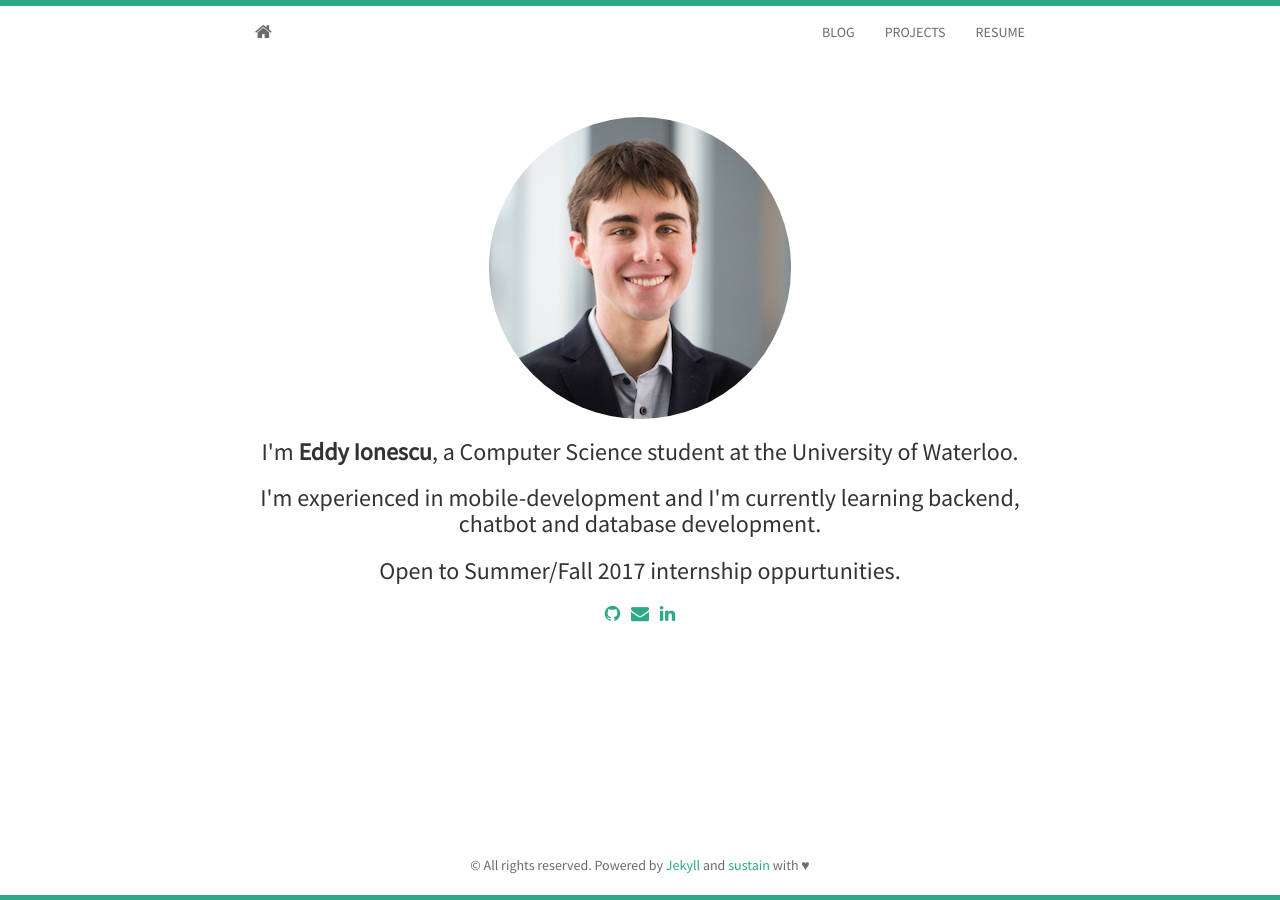
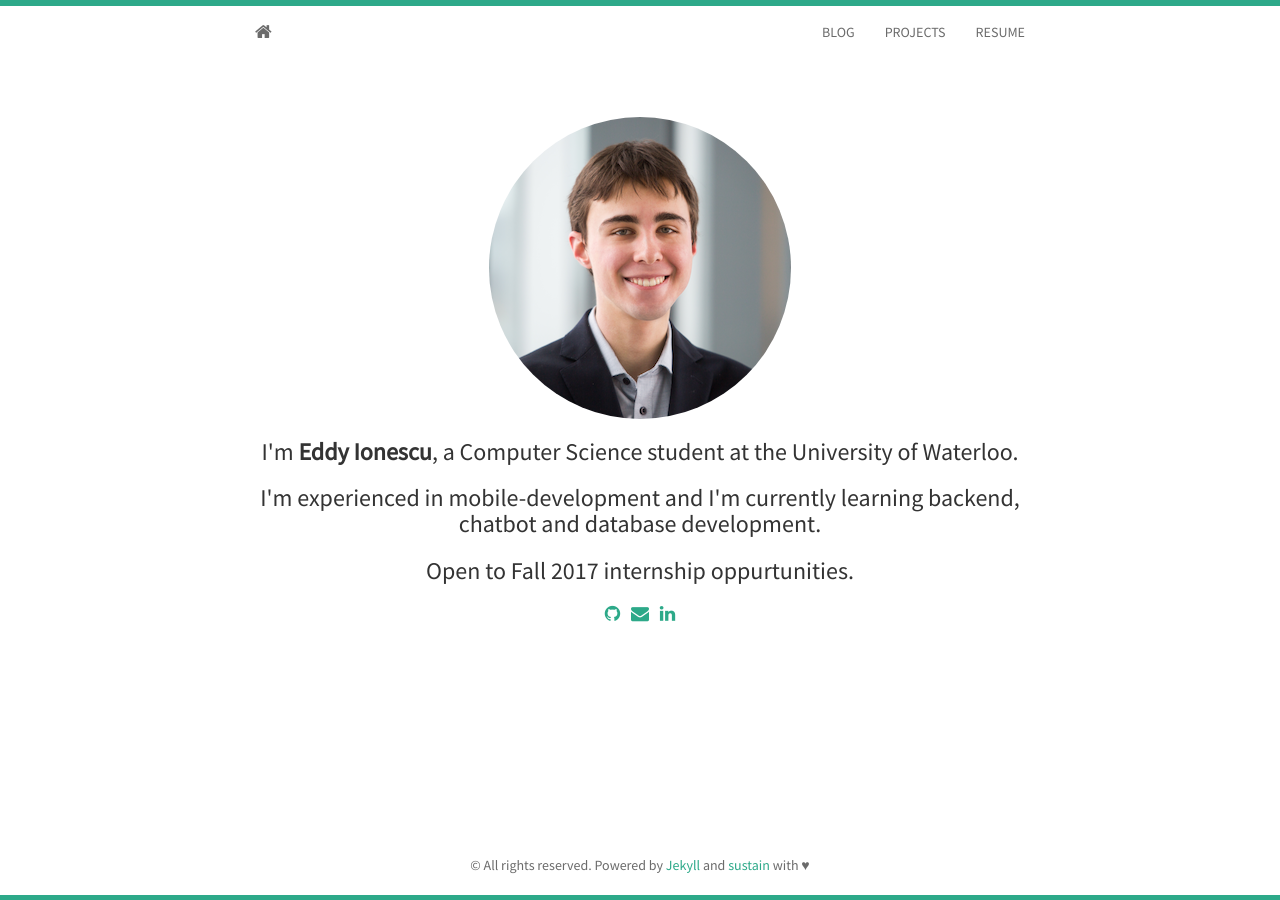
Before and after one commit to EddyIonescu/eddyionescu.github.io, a Jekyll site: the page built from index.html, in a window 1280 px wide. Built offline with Jekyll 4.4.1, drawn with Linux system fonts in a browser that asks for light colours; nearby versions of some CDN libraries; the list of posts is cut into pages by our own code.

Commit message:
Update index.html

```diff
--- a/index.html
+++ b/index.html
@@ -9,7 +9,7 @@ layout: home
 	  </div>
 	  <h3>I'm <strong>{{ site.author }}</strong>, a Computer Science student at the University of Waterloo.</h3>
 	  <h3>I'm experienced in mobile-development and I'm currently learning backend, chatbot and database development.</h3>
-	  <h3>Open to Summer/Fall 2017 internship oppurtunities.</h3>
+	  <h3>Open to Fall 2017 internship oppurtunities.</h3>
 
 
 	</div>
```
